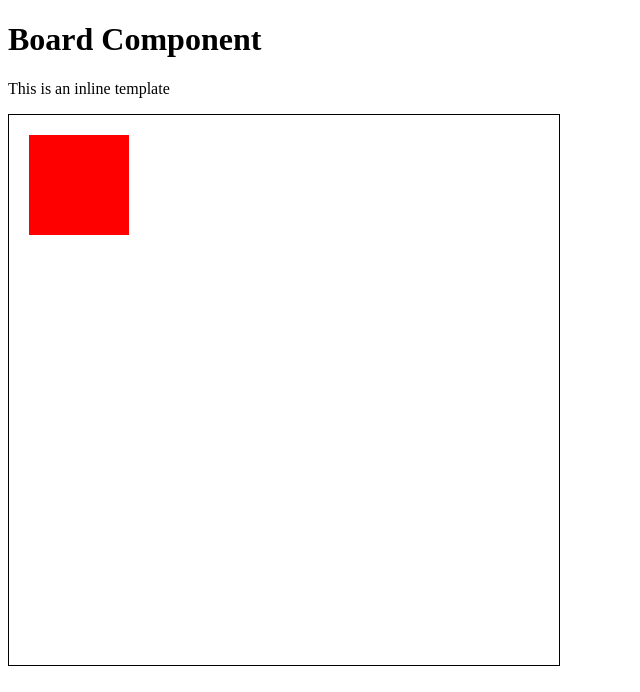
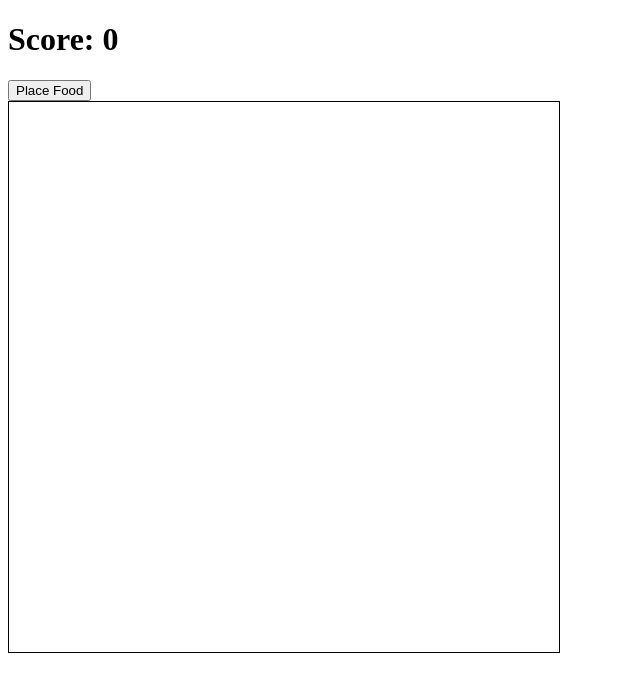
Before and after one commit to snimmagadda1/ng-reactive-snake, an Angular app: page /board in a window 1280 px wide. Shown: the top 692 px of the page, without its empty margins (0-640 px from the left). Built offline with nearby package versions, Linux system fonts and the light colour scheme.

Commit message:
More scaffolding

```diff
--- a/src/app/app.routes.ts
+++ b/src/app/app.routes.ts
@@ -1,7 +1,7 @@
 import { Routes } from '@angular/router';
-import { BoardComponent } from './components';
+import { GameComponent } from './components';
 
 export const routes: Routes = [
-    { path: '', redirectTo: 'board', pathMatch: 'full' },
-    { path: 'board', component: BoardComponent},
+  { path: '', redirectTo: 'board', pathMatch: 'full' },
+  { path: 'board', component: GameComponent },
 ];
--- a/src/app/components/board/board.component.ts
+++ /dev/null
@@ -1,39 +0,0 @@
-import {
-  AfterViewInit,
-  Component,
-  ElementRef,
-  OnInit,
-  ViewChild,
-} from '@angular/core';
-
-@Component({
-  selector: 'app-board',
-  standalone: true,
-  imports: [],
-  styleUrl: './board.component.scss',
-  template: `
-    <div>
-      <h1>Board Component</h1>
-      <p>This is an inline template</p>
-    </div>
-    <canvas
-      #board
-      [width]="COLUMNS * (CELL_SIZE + GAP_SIZE)"
-      [height]="ROWS * (CELL_SIZE + GAP_SIZE)"></canvas>
-  `,
-})
-export class BoardComponent implements AfterViewInit {
-  public readonly COLUMNS = 50;
-  public readonly ROWS = 50;
-  public readonly CELL_SIZE = 10;
-  public readonly GAP_SIZE = 1;
-
-  @ViewChild('board') board!: ElementRef<HTMLCanvasElement>;
-  context!: CanvasRenderingContext2D;
-
-  ngAfterViewInit(): void {
-    this.context = this.board.nativeElement.getContext('2d')!;
-    this.context.fillStyle = 'red';
-    this.context.fillRect(20, 20, 100, 100);
-  }
-}
--- /dev/null
+++ b/src/app/components/board/game.component.ts
@@ -0,0 +1,77 @@
+import {
+  AfterViewInit,
+  Component,
+  ElementRef,
+  OnInit,
+  ViewChild,
+} from '@angular/core';
+import { NavService, ScoreService } from '../../services';
+import { CommonModule } from '@angular/common';
+import { Subscription, interval, tap } from 'rxjs';
+
+@Component({
+  selector: 'app-game',
+  standalone: true,
+  imports: [CommonModule],
+  providers: [NavService, ScoreService],
+  styleUrl: './game.component.scss',
+  template: `
+    <div>
+      <h1>Score: {{ scoreService.score$ | async }}</h1>
+      <button (click)="placeFood()">Place Food</button>
+    </div>
+    <canvas
+      #board
+      [width]="COLUMNS * (CELL_SIZE + GAP_SIZE)"
+      [height]="ROWS * (CELL_SIZE + GAP_SIZE)"></canvas>
+  `,
+})
+export class GameComponent implements AfterViewInit {
+  public readonly COLUMNS = 50;
+  public readonly ROWS = 50;
+  public readonly CELL_SIZE = 10;
+  public readonly GAP_SIZE = 1;
+
+  @ViewChild('board') board!: ElementRef<HTMLCanvasElement>;
+  context!: CanvasRenderingContext2D;
+
+  private subscription: Subscription = new Subscription();
+
+  constructor(
+    public scoreService: ScoreService,
+    private navService: NavService
+  ) {
+    this.subscription.add(
+      this.navService.listen$().subscribe(val => console.log(val))
+    );
+
+    this.subscription.add(
+      interval(300)
+        .pipe(tap(() => console.log('tick')))
+        .subscribe()
+    );
+  }
+
+  ngAfterViewInit(): void {
+    this.context = this.board.nativeElement.getContext('2d')!;
+    this.context.fillStyle = 'red';
+    // interval(1000)
+    //   .pipe(tap(() => this.placeFood()))
+    //   .subscribe();
+  }
+
+  placeFood(): void {
+    const x =
+      Math.floor(Math.random() * this.COLUMNS) *
+      (this.CELL_SIZE + this.GAP_SIZE);
+    const y =
+      Math.floor(Math.random() * this.ROWS) * (this.CELL_SIZE + this.GAP_SIZE);
+    this.context.fillStyle = 'green';
+    this.context.fillRect(x, y, this.CELL_SIZE, this.CELL_SIZE);
+  }
+
+  placeFoodAtPoint(x: number, y: number): void {
+    this.context.fillStyle = 'green';
+    this.context.fillRect(x, y, this.CELL_SIZE, this.CELL_SIZE);
+  }
+}
--- a/src/app/components/index.ts
+++ b/src/app/components/index.ts
@@ -1,7 +1,5 @@
-import { BoardComponent } from "./board/board.component";
+import { GameComponent } from './board/game.component';
 
-export const components = [
-  BoardComponent
-];
+export const components = [GameComponent];
 
-export * from './board/board.component';
+export * from './board/game.component';
--- /dev/null
+++ b/src/app/services/index.ts
@@ -0,0 +1,7 @@
+import { ScoreService } from './score.service';
+import { NavService } from './nav.service';
+
+export const services = [NavService, ScoreService];
+
+export * from './nav.service';
+export * from './score.service';
--- /dev/null
+++ b/src/app/services/nav.service.ts
@@ -0,0 +1,13 @@
+import { Injectable } from '@angular/core';
+import { fromEvent } from 'rxjs';
+
+@Injectable({
+  providedIn: 'root',
+})
+export class NavService {
+  constructor() {}
+
+  public listen$() {
+    return fromEvent(document, 'keydown');
+  }
+}
--- /dev/null
+++ b/src/app/services/score.service.ts
@@ -0,0 +1,19 @@
+import { Injectable } from '@angular/core';
+import { BehaviorSubject } from 'rxjs';
+
+@Injectable({
+  providedIn: 'root',
+})
+export class ScoreService {
+  private _score$ = new BehaviorSubject<number>(0);
+
+  public get score$() {
+    return this._score$.asObservable();
+  }
+
+  public incrementScore() {
+    this._score$.next(this._score$.value + 1);
+  }
+
+  constructor() {}
+}
```
Also changed, not shown: src/app/components/board/game.component.scss (renamed from src/app/components/board/board.component.scss), 1 other file (tests, documents, lock files or other folders).
